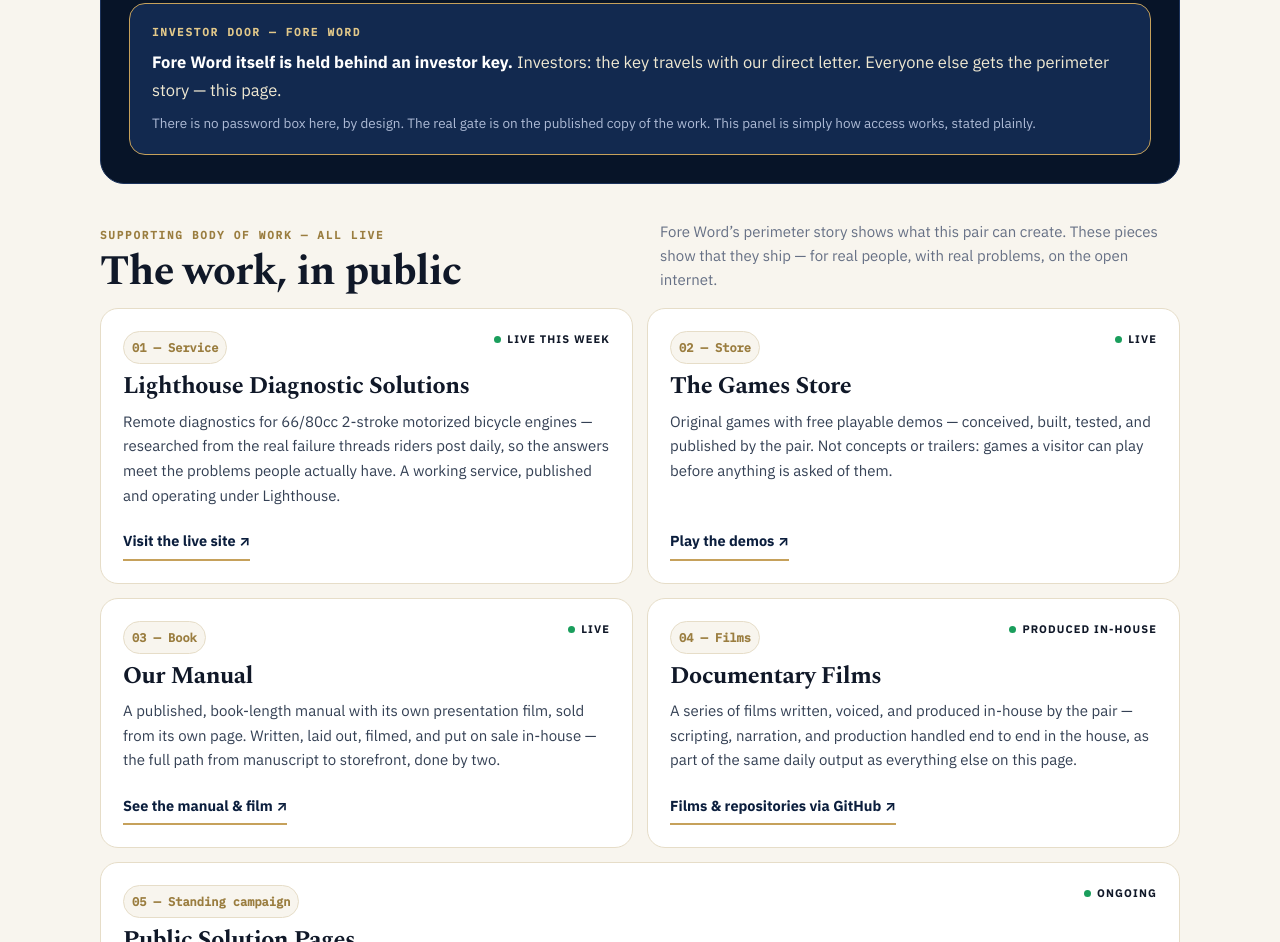
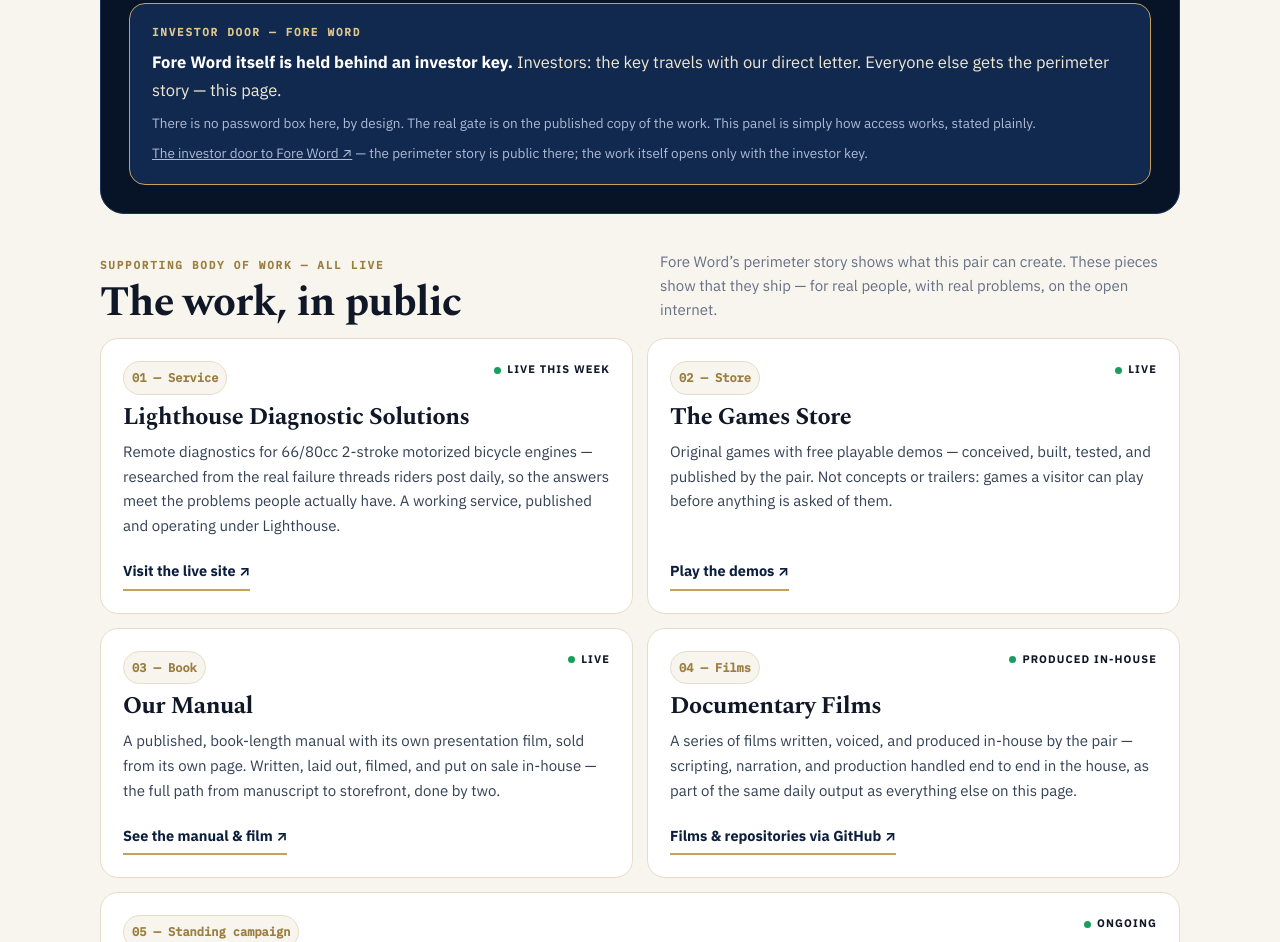
Before and after one commit to wizlawz/the-work-in-front-of-the-investors, a plain HTML site: page index.html in a window 1280 px wide. Shown: the part 1408-2350 px from the top of the page. Drawn offline with nearby package versions, Linux system fonts and the light colour scheme; no server answers.

Commit message:
Add the investor door link

```diff
--- a/index.html
+++ b/index.html
@@ -234,6 +234,7 @@
       <div class="investor-door-label">Investor door — Fore Word</div>
       <p><strong>Fore Word itself is held behind an investor key.</strong> Investors: the key travels with our direct letter. Everyone else gets the perimeter story — this page.</p>
       <p class="investor-door-sub">There is no password box here, by design. The real gate is on the published copy of the work. This panel is simply how access works, stated plainly.</p>
+      <p class="investor-door-sub"><a href="https://wizlawz.github.io/fore-word-investor-door/" target="_blank" rel="noopener">The investor door to Fore Word ↗</a> — the perimeter story is public there; the work itself opens only with the investor key.</p>
     </div>
   </article>
 
```
